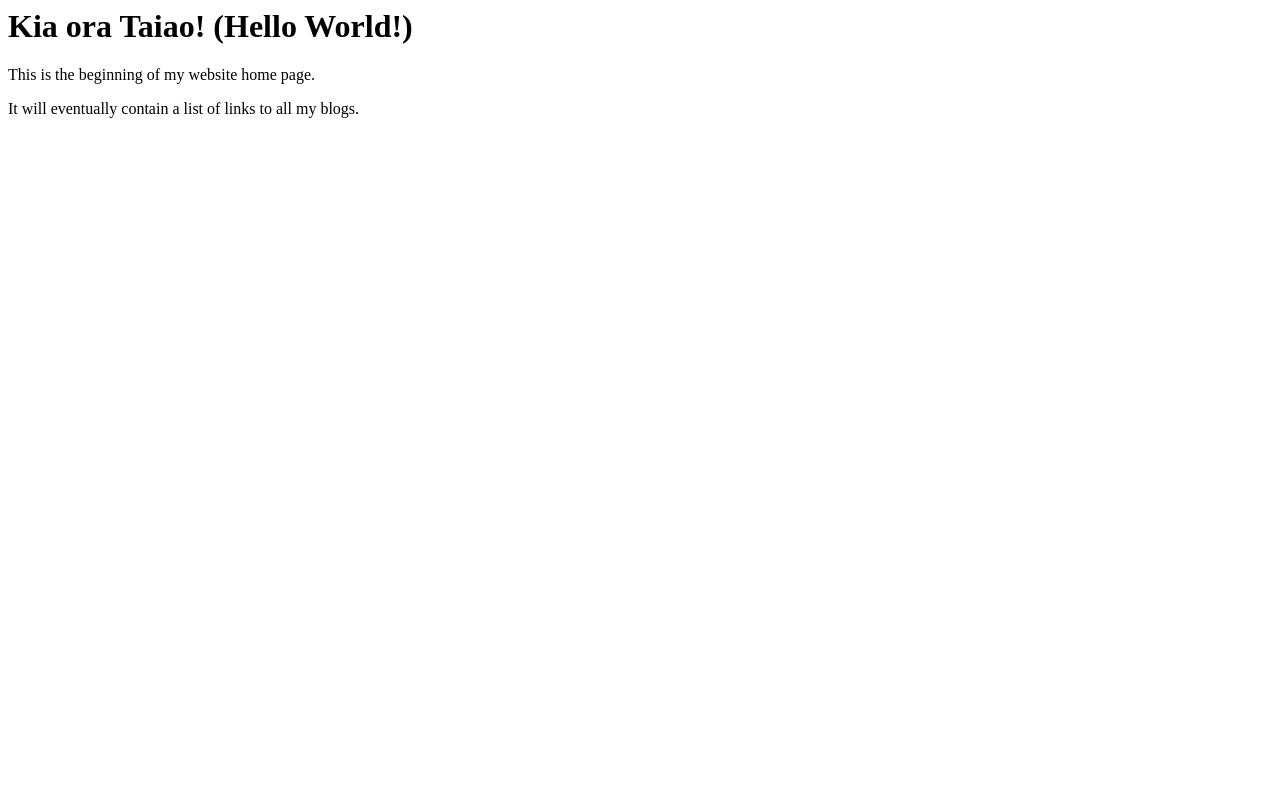
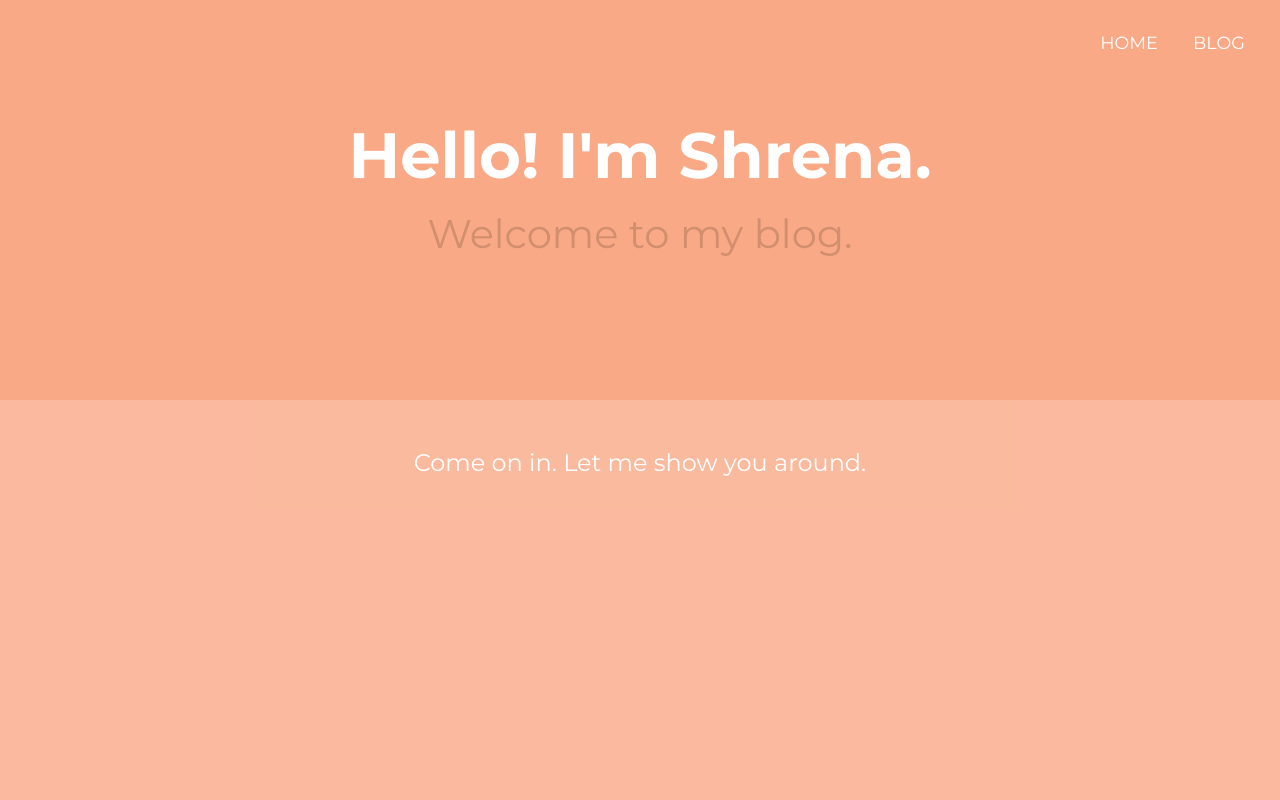
Before and after one commit to shrena-patel/shrena-patel.github.io, a plain HTML site: page index.html in a window 1280 px wide. Drawn offline with Linux system fonts and the light colour scheme.

Commit message:
Initial input of html and css

```diff
--- a/index.html
+++ b/index.html
@@ -1,9 +1,36 @@
+<!DOCTYPE html>
 <html>
-  <head>
-    <title>My blog</title>
-  <body>
-    <h1>Kia ora Taiao! (Hello World!)</h1>
-    <p> This is the beginning of my website home page.</p>
-    <p> It will eventually contain a list of links to all my blogs. </p>
-  </body>
+
+<head>
+	<title>Shrena's Blog</title>
+  <meta charset="utf-8"  />
+  <link href="styles/main.css" rel="stylesheet" type="text/css" />
+  <link href="https://fonts.googleapis.com/css2?family=Montserrat:wght@200;400;700;900&display=swap" rel="stylesheet">
+</head>
+
+<body>
+
+  <header>
+  <nav>
+    <div class="nav">
+      <ul class="nav-list">
+        <li class="nav-item"><a href="#" class="nav-link">Home</a></li>
+        <li class="nav-item"><a href="#" class="nav-link">Blog</a></li>
+      </ul>
+    </div>
+  </nav>
+
+
+    <div class="intro">
+      <h1 class="intro-text">Hello! I'm Shrena.</br><span class="highlight-text">Welcome to my blog.</span></h1>
+    </div>
+  </header>
+
+  <section class="about">
+  <div>
+    <p class="about-text">Come on in. Let me show you around.</p>
+  </div>
+</section>
+
+</body>
 </html>
--- a/styles/main.css
+++ b/styles/main.css
@@ -0,0 +1,82 @@
+* {
+    box-sizing: border-box;
+    font-family: 'Montserrat', sans-serif;
+
+    color: white;
+    margin: 0;
+
+}
+ body {
+
+    margin: 0 auto;
+ }
+
+header {
+    height: 400px;
+    background:#FAA987;
+}
+
+/* NAVBAR */
+.nav {
+    padding-top: 2em;
+}
+
+.nav-list {
+    display: flex;
+    float: right;
+}
+
+.nav-item {
+    list-style-type: none;
+    text-transform: uppercase;
+    font-size: 1.1em;
+
+}
+
+.nav-item + .nav-item {
+    padding: 0 2em;
+}
+
+.nav-link {
+    text-decoration: none;
+
+}
+
+.nav-link:hover,
+.nav-link:focus {
+    color: #D18F6E;
+}
+
+/* INTRO */
+
+.intro {
+    text-align: center;
+    padding: 5.5em 0;
+
+}
+
+.intro-text {
+    font-size: 4em;
+    line-height: 1.1;
+}
+
+.highlight-text {
+    color: #D18F6E;
+    font-weight: 400;
+    font-size: 40px;
+}
+
+/* ABOUT */
+
+.about {
+    background:#FAA987;
+    opacity: 0.8;
+    height: 400px;
+}
+
+.about-text {
+    text-align: center;
+    padding-top: 2em;
+    font-size: 24px;
+
+}
```
